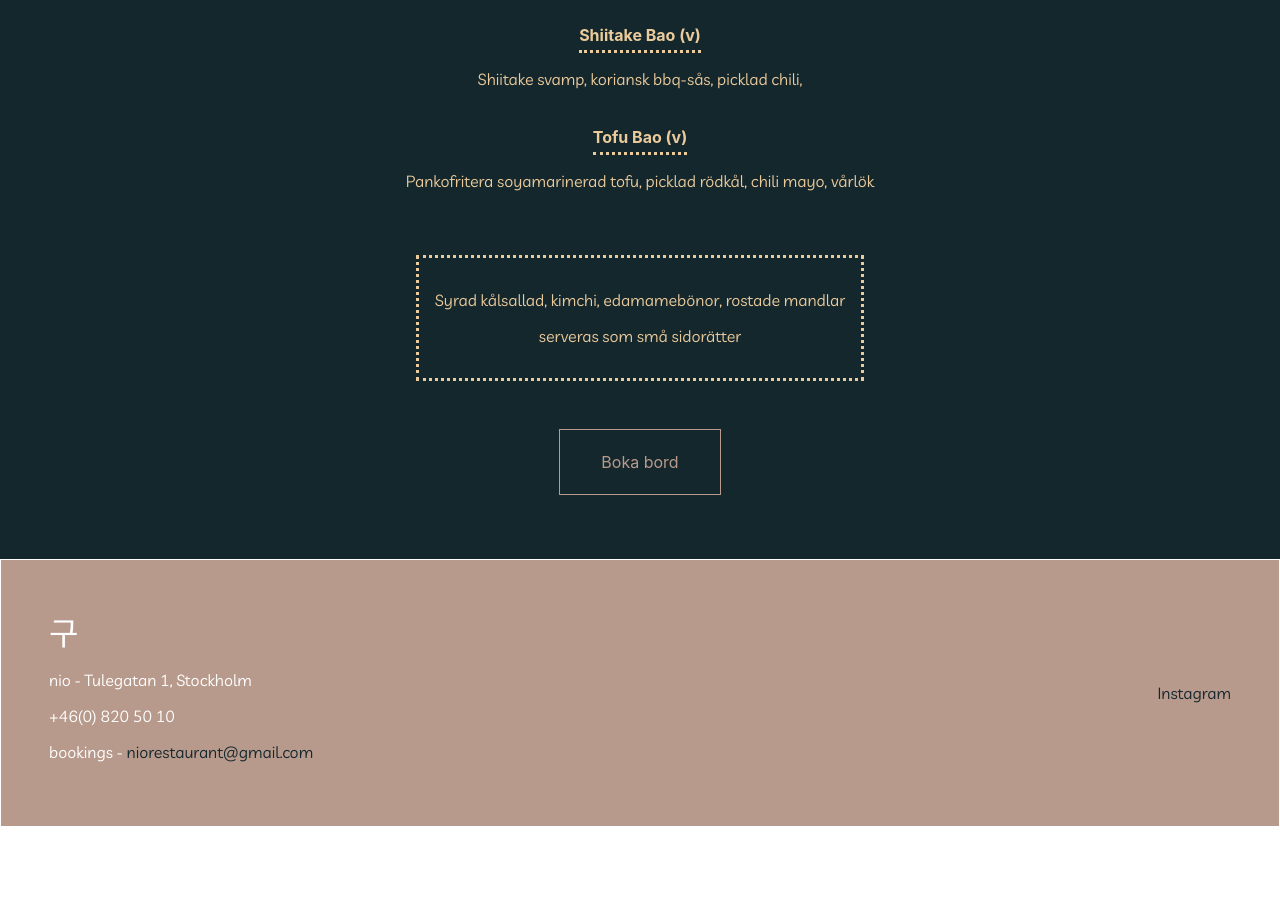
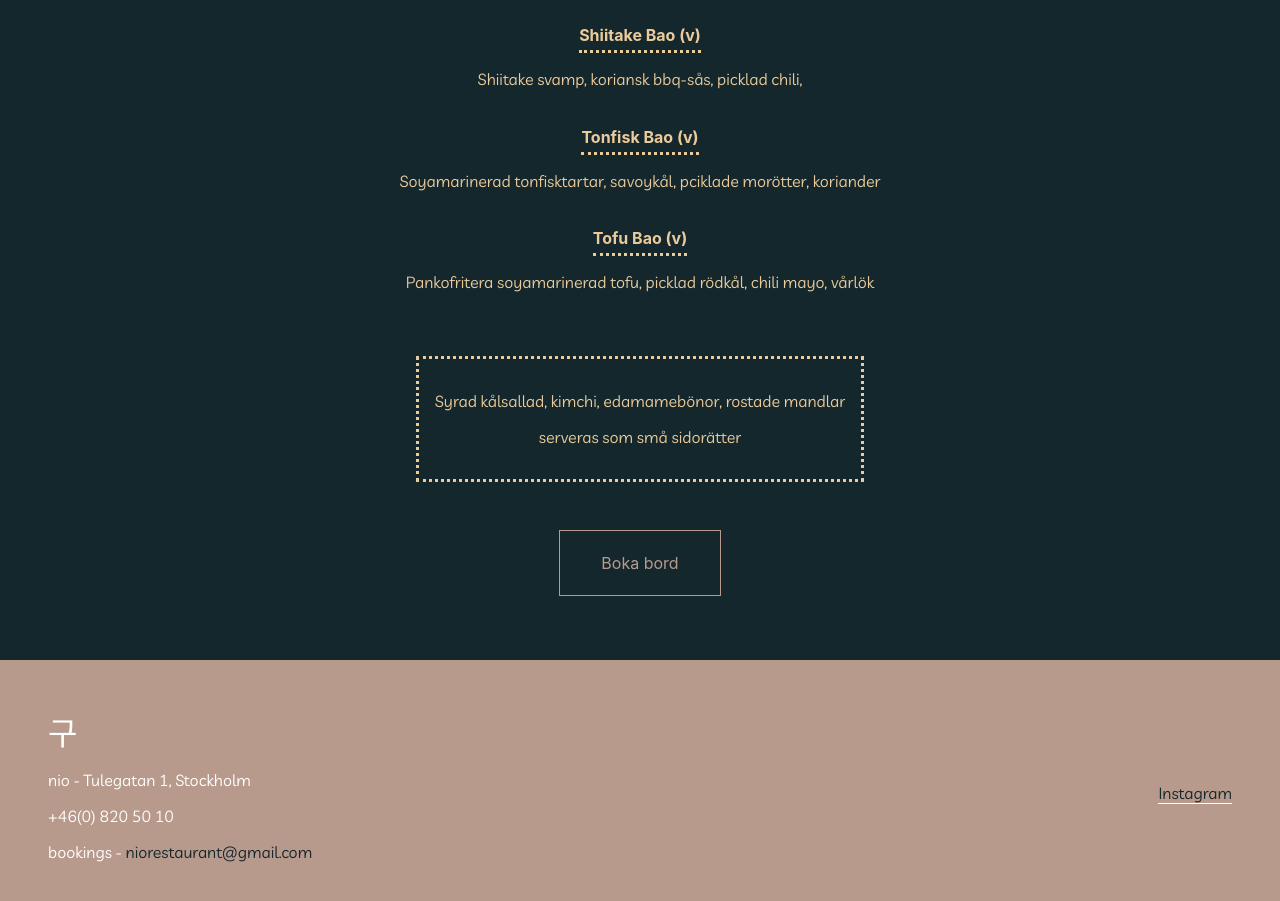
Before and after one commit to kamelfall/nio, a React (Create React App) app: page / in a window 1280 px wide. Shown: the part 1200-2101 px from the top of the page. Before the commit the page ends 2027 px from the top, so only its background shows below. Built offline with nearby package versions, Linux system fonts and the light colour scheme.

Commit message:
small styling fixes

```diff
--- a/src/components/FooterComponent/FooterComponent.scss
+++ b/src/components/FooterComponent/FooterComponent.scss
@@ -1,8 +1,6 @@
 @import '../../styles/style.scss';
 
 footer {
-  // display: block;
-  border: 1px solid white;
   height: 150px;
   flex: 1;
   background-color: $secondaryColor;
@@ -45,6 +43,13 @@ a:link {
     width: 30%;
     text-align: right;
     align-self: center;
+    color: white;
+    a {
+      border-bottom: 1px solid white;
+    }
+    a:visited {
+      color: white;
+    }
   }
 }
 @include desktop {
--- a/src/components/HomeComponent/HomeComponent.tsx
+++ b/src/components/HomeComponent/HomeComponent.tsx
@@ -33,6 +33,10 @@ class HomeComponent extends React.Component<{}, {}> {
             <p>Shiitake svamp, koriansk bbq-sås, picklad chili,</p>
           </div>
           <div className="menuItem">
+            <h4>Tonfisk Bao (v)</h4>
+            <p>Soyamarinerad tonfisktartar, savoykål, pciklade morötter, koriander</p>
+          </div>
+          <div className="menuItem">
             <h4>Tofu Bao (v)</h4>
             <p>Pankofritera soyamarinerad tofu, picklad rödkål, chili mayo, vårlök</p>
           </div>
@@ -40,7 +44,7 @@ class HomeComponent extends React.Component<{}, {}> {
             <p>Syrad kålsallad, kimchi, edamamebönor, rostade mandlar</p>
             <p>serveras som små sidorätter</p>
           </div>
-          <div className="restaurantMenu__button">Boka bord</div>
+          <a href="/booking"><div className="restaurantMenu__button">Boka bord</div></a>
         </section>
       </main>
     );
```
